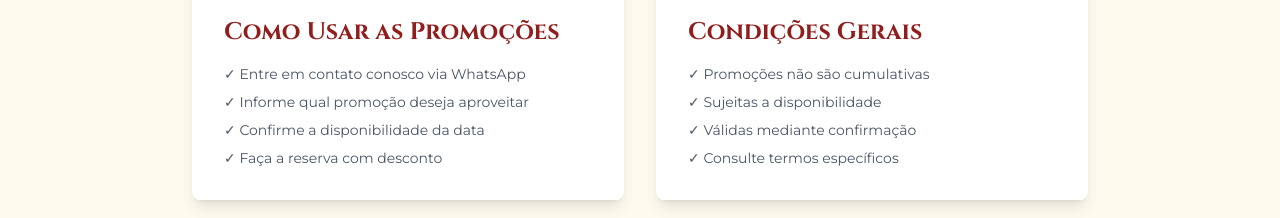
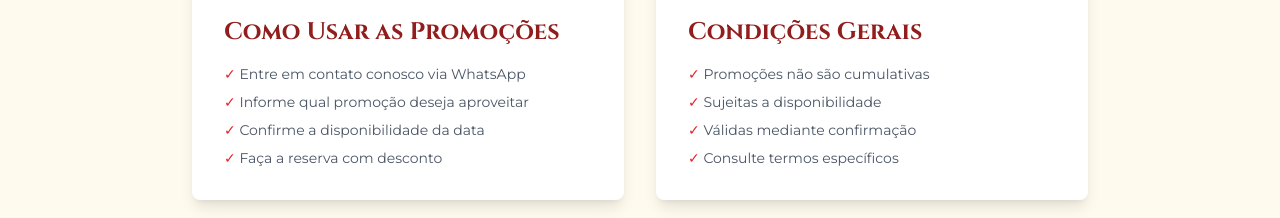
Before and after one commit to vitororb/bland-website, a Next.js app: page /promocoes in a window 1280 px wide. Shown: the part 1716-1934 px from the top of the page. Built offline with nearby package versions, Linux system fonts and the light colour scheme.

Commit message:
refactor: melhora estilização da listagem no componente InfoCard

```diff
--- a/components/cards/InfoCard.tsx
+++ b/components/cards/InfoCard.tsx
@@ -19,7 +19,9 @@ export const InfoCard = ({ icon, title, description, items }: Props) => {
       {items && items.length > 0 && (
         <ul className="space-y-2 text-sm text-gray-600">
           {items.map((item, idx) => (
-            <li key={idx}>✓ {item}</li>
+            <li key={idx}>
+              <span className="text-primary">✓</span> {item}
+            </li>
           ))}
         </ul>
       )}
```
